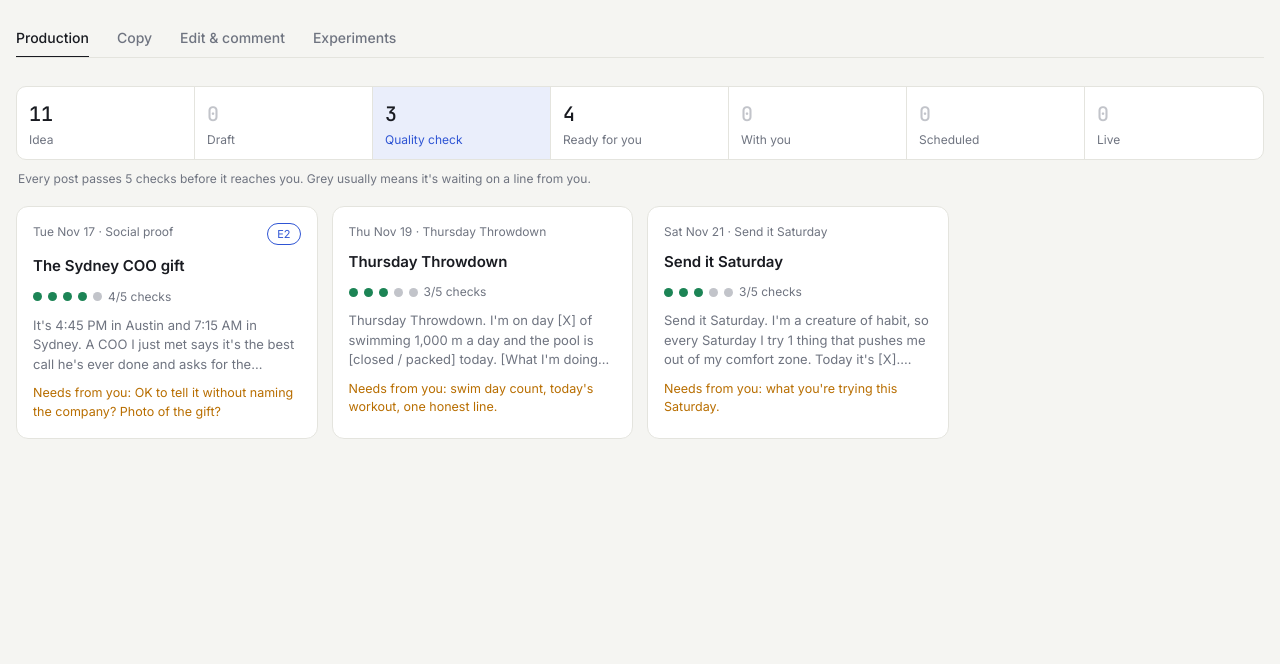
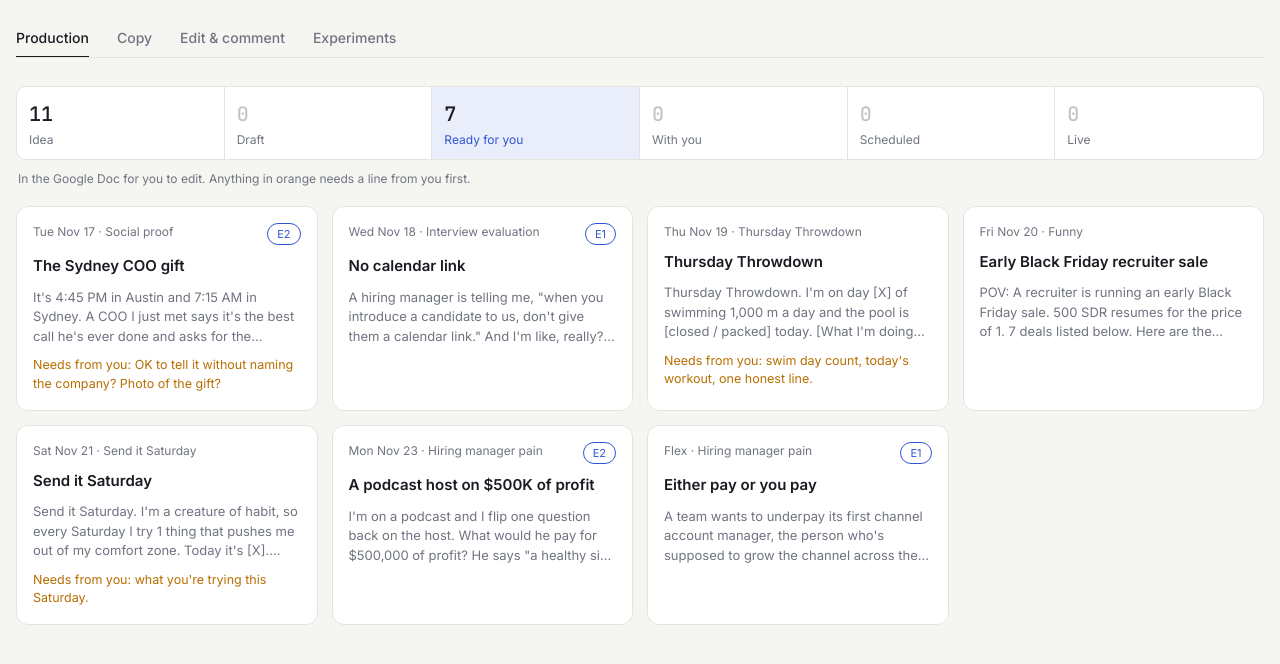
Before and after one commit to marinasdearaujo/ets-linkedin, a plain HTML site: page index.html in a window 1280 px wide. Shown: the part 84-748 px from the top of the page. Drawn offline with Linux system fonts and the light colour scheme.

Commit message:
Checks live inside each post

```diff
--- a/index.html
+++ b/index.html
@@ -32,7 +32,7 @@ nav.tabs a.on{color:var(--ink);border-color:var(--ink)}
 .empty{color:var(--muted);padding:24px 0}
 mark{background:var(--warn-soft);color:inherit;border-radius:3px;padding:0 2px}
 /* production */
-.steps{display:grid;grid-template-columns:repeat(7,minmax(96px,1fr));overflow-x:auto;border:1px solid var(--line);border-radius:10px;background:var(--card)}
+.steps{display:grid;grid-template-columns:repeat(6,minmax(96px,1fr));overflow-x:auto;border:1px solid var(--line);border-radius:10px;background:var(--card)}
 .step{background:none;border:0;border-right:1px solid var(--line);padding:12px 12px 10px;text-align:left;cursor:pointer;color:var(--ink);display:grid;gap:2px;font:inherit}
 .step:last-child{border-right:0}
 .step b{font-family:var(--mono);font-size:20px;font-weight:500}
@@ -137,8 +137,7 @@ const D={"week": "2026-11-17", "stage": 1, "doc": "https://docs.google.com/docum
 const STEPS=[
   {k:"idea",t:"Idea",h:"Real moments from your calls, podcasts and posts, waiting for a slot."},
   {k:"draft",t:"Draft",h:"Written from your own words. Not checked yet."},
-  {k:"qa",t:"Quality check",h:"Every post passes 5 checks before it reaches you. Grey usually means it's waiting on a line from you."},
-  {k:"ready",t:"Ready for you",h:"Passed every check. It's in the Google Doc for you to edit."},
+  {k:"ready",t:"Ready for you",h:"In the Google Doc for you to edit. Anything in orange needs a line from you first."},
   {k:"jay",t:"With you",h:"You're editing and posting. Send back the version you posted and we compare."},
   {k:"scheduled",t:"Scheduled",h:"In Buffer with photo and first comment (from week 3)."},
   {k:"live",t:"Live",h:"Posted. Numbers logged at 24 and 72 hours."}
@@ -175,7 +174,7 @@ function route(){
 }
 
 function renderProduction(){
-  const all=[...ideas.map(i=>({...i,stage:"idea"})),...posts];
+  const all=[...ideas.map(i=>({...i,stage:"idea"})),...posts.map(p=>({...p,stage:p.stage==="qa"?"ready":p.stage}))];
   const counts=Object.fromEntries(STEPS.map(s=>[s.k,all.filter(p=>(p.stage||"draft")===s.k).length]));
   if(!S.step){const f=STEPS.find(s=>s.k!=="idea"&&counts[s.k]);S.step=f?f.k:"idea"}
   const st=STEPS.find(s=>s.k===S.step);
@@ -186,10 +185,8 @@ function renderProduction(){
 }
 function card(p){
   if(p.stage==="idea")return `<div class="card"><div class="top"><span>Idea${p.painLabel?" · "+esc(p.painLabel):""}</span></div><div class="title">${esc(p.title)}</div><div class="preview" style="-webkit-line-clamp:4">${br(p.angle||"")}</div>${p.source?`<div class="sub">${esc(p.source)}</div>`:""}</div>`;
-  const g=gs(p),passed=g.filter(s=>s==="pass").length;
   return `<a class="card" href="#${slug(p)}"><div class="top"><span>${esc(p.day)}${p.date?" "+fmt(p.date):""}${p.pillar?" · "+esc(p.pillar):""}</span>${p.test?`<span class="chip exp">${esc(p.test.code)}</span>`:""}</div>
     <div class="title">${esc(p.title)}</div>
-    <div class="gates">${g.map(s=>`<span class="g ${s}"></span>`).join("")}<span>${passed}/5 checks</span></div>
     <div class="preview">${esc(p.draft)}</div>${p.needs?`<div class="needs">Needs from you: ${esc(p.needs)}</div>`:""}</a>`;
 }
 
@@ -227,7 +224,7 @@ function renderCopy(){
       ${p.test?`<div class="item"><div class="label">What we're testing</div><p><span class="chip exp">${esc(p.test.code)}</span> ${esc(p.test.title)}</p><p class="sub">${esc(p.test.variable||"")}</p></div>`:""}
     </section>
     <section class="box"><h3>Status</h3>
-      <div class="status-line"><span class="chip">${esc((STEPS.find(s=>s.k===p.stage)||{}).t||"")}</span><span style="display:flex;gap:4px">${g.map(s=>`<span class="g ${s}"></span>`).join("")}</span><span class="sub">${passed}/5 checks</span></div>
+      <div class="status-line"><span class="chip">${esc((STEPS.find(s=>s.k===(p.stage==="qa"?"ready":p.stage))||{}).t||"")}</span><span style="display:flex;gap:4px">${g.map(s=>`<span class="g ${s}"></span>`).join("")}</span><span class="sub">${passed}/5 checks</span></div>
       <div class="checks">${GATES.map(([k,t],i)=>`<div><span class="g ${g[i]}"></span>${esc(t)}</div>`).join("")}</div>
     </section>
   </aside></div>`;
```
